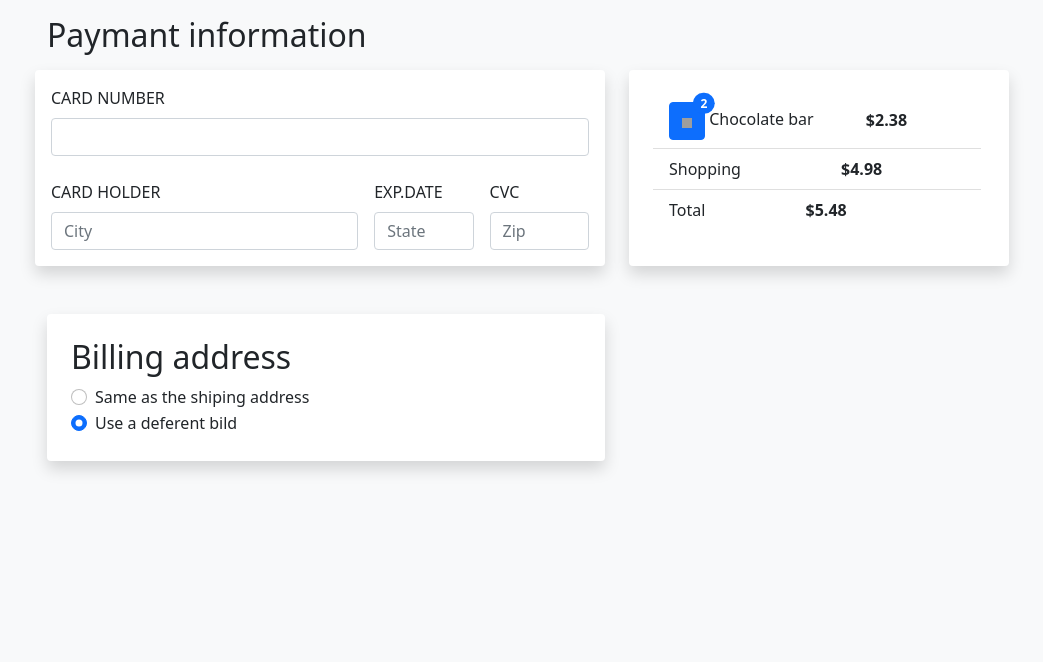
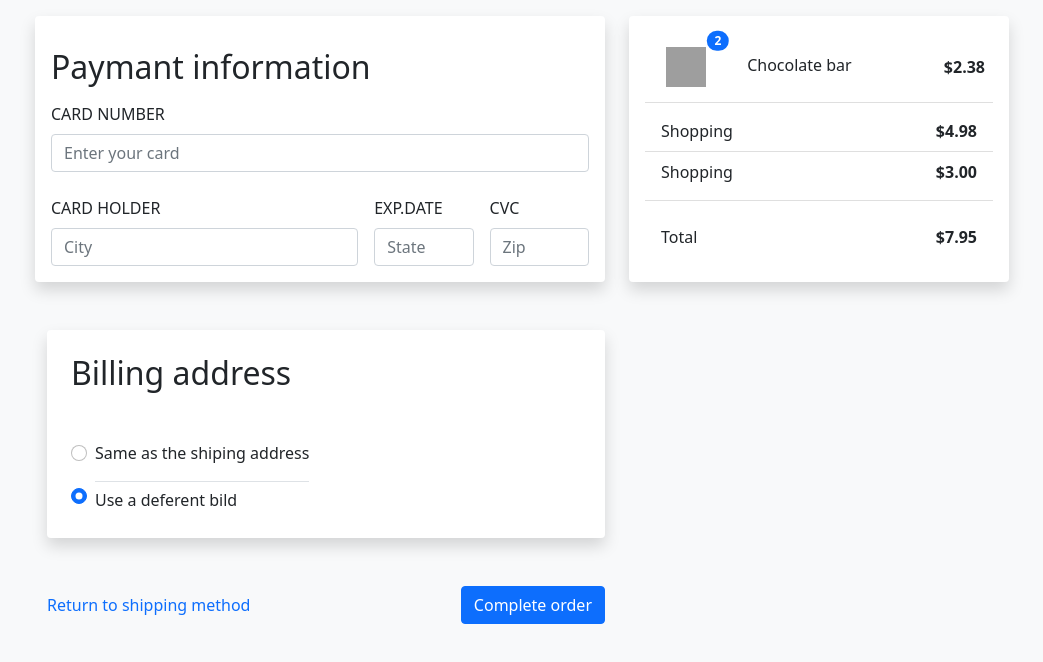
Before and after one commit to Mansurbek-Eshbotayev/Exzem-Bootstrap, a plain HTML site: page index.html in a window 1280 px wide. Shown: the whole page, without its empty margins (35-1078 px from the left). Drawn offline with Linux system fonts and the light colour scheme; grey boxes are pictures that could not be loaded.

Commit message:
Add new change

```diff
--- a/index.html
+++ b/index.html
@@ -13,18 +13,20 @@
 
     <div class="container">
 
-      <h2 class="mb-3 mt-3">
-        Paymant information
-      </h2>
 
-      <form method="post">
+
+      <form class="mt-3" method="post">
 
         <div class="row">
 
           <div class="col-6 bg-white me-4 p-3 mb-5 shadow p-3 mb-5 bg-body rounded">
 
+            <h2 class="mb-3 mt-3">
+              Paymant information
+            </h2>
+
             <label for="inputPassword5" class="form-label secondary">CARD NUMBER</label>
-            <input type="password" id="inputPassword5" class="form-control mb-4" aria-describedby="passwordHelpBlock">
+            <input type="password" placeholder="Enter your card" id="inputPassword5" class="form-control mb-4" aria-describedby="passwordHelpBlock">
 
 
             <div class="row g-3">
@@ -45,21 +47,29 @@
 
           </div>
 
-          <div class="col-4 bg-white shadow p-4 pb-2 mb-5 bg-body rounded  ">
+          <div class="col-4  bg-white shadow mb-5 p-3  bg-body rounded  ">
 
-            <ul class="list-group me-1 list-group-flush">
-              <li class="list-group-item">
-                <button type="button"  class="btn btn-primary position-relative">
-                  <img src="./img/man.png" width="10px" height="10px">
-                  <span class="position-absolute top-0 start-100 translate-middle badge rounded-pill bg-primary">
-                    2
-                    <span class="visually-hidden">unread messages</span>
-                  </span>
-                </button>
-                Chocolate bar         <strong class="ms-5">$2.38</strong>
+            <ul class="list-group   list-group-flush">
+              <li class="list-group-item p-2 d-flex justify-content-between align-items-center">
+                <div>
+                  <button type="button"  class="btn  position-relative">
+                    <img src="./img/man.png" width="40px" height="40px">
+                    <span class="position-absolute top-0 start-100 translate-middle badge rounded-pill bg-primary">
+                      2
+                      <span class="visually-hidden">unread messages</span>
+                    </span>
+                  </button>
+                  <span class="ms-4 me-5">Chocolate bar </span>
+                </div >
+                 <div class="align-items-center">
+                  <strong class="text-center pt-2" >$2.38</strong>
+                </div>
               </li>
-              <li class="list-group-item pb-2"><span class="me-5">Shopping</span>   <strong class="ms-5">$4.98</strong></li>
-              <li class="list-group-item"><span class="me-5">Total</span>   <strong class="ms-5">$5.48</strong></li>
+              <li class="list-group-item p-3 pb-2 d-flex"><span class="me-auto">Shopping</span>   <strong class="ms-5">$4.98</strong></li>
+              <li class="list-group-item pb-3 d-flex"><span class="me-auto">Shopping</span>   <strong class="ms-5">$3.00</strong></li>
+
+              <li class="list-group-item mt-3 pb-2 d-flex"><span class="me-auto">Total</span>   <strong class="ms-5">$7.95</strong></li>
+
             </ul>
 
           </div>
@@ -71,26 +81,31 @@
 
         <div class="bg-white w-50  p-4  shadow p-3 mb-5 bg-body rounded"  >
 
-          <h2>
+          <h2 class="mb-5">
             Billing address
           </h2>
 
           <div class="form-check">
             <input class="form-check-input" type="radio" name="flexRadioDefault" id="flexRadioDefault1">
-            <label class="form-check-label" for="flexRadioDefault1">
+            <label class="form-check-label border-bottom pb-3" for="flexRadioDefault1">
               Same as the shiping address
             </label>
           </div>
           <div class="form-check">
             <input class="form-check-input" type="radio" name="flexRadioDefault" id="flexRadioDefault2" checked>
-            <label class="form-check-label" for="flexRadioDefault2">
+            <label class="form-check-label pt-1" for="flexRadioDefault2">
               Use a deferent bild
             </label>
           </div>
 
         </div>
 
-
+        <div class="col-6">
+          <div class="d-flex align-items-center mt-5 mb-3 justify-content-between">
+            <a href="#" class="text-primary text-decoration-none">Return to shipping method</a>
+            <button type="submit" class="btn btn-primary">Complete order</button>
+          </div>
+        </div>
 
 
       </form>
```
